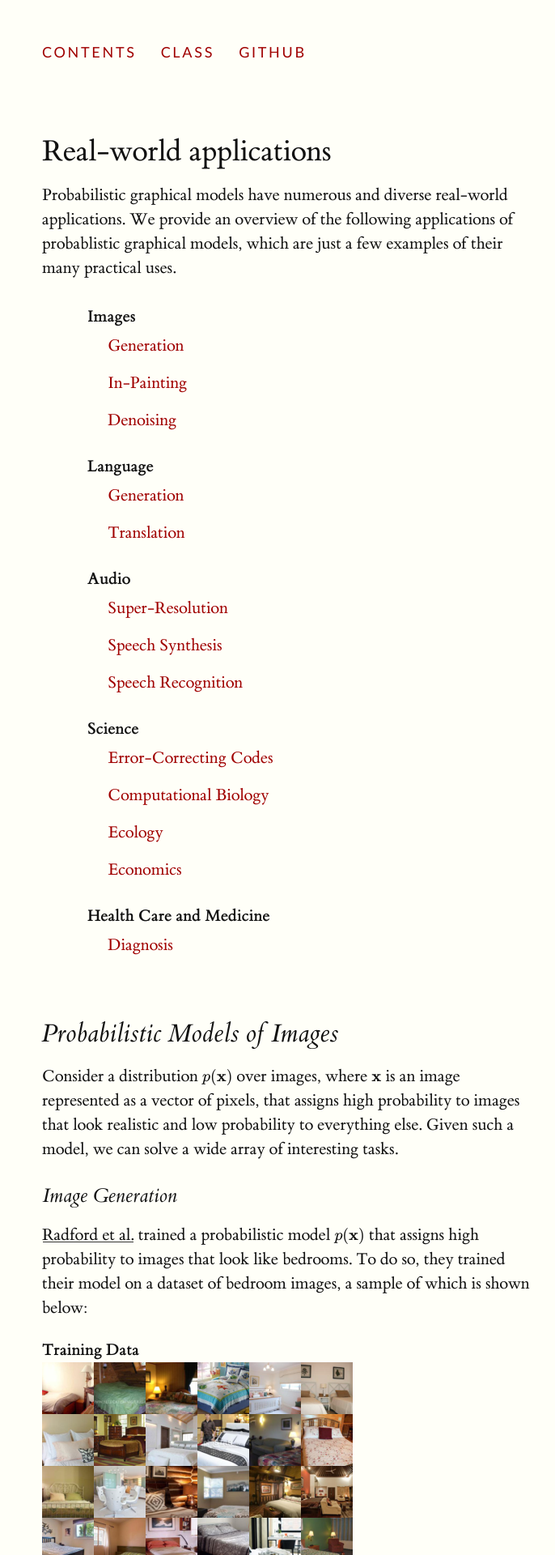
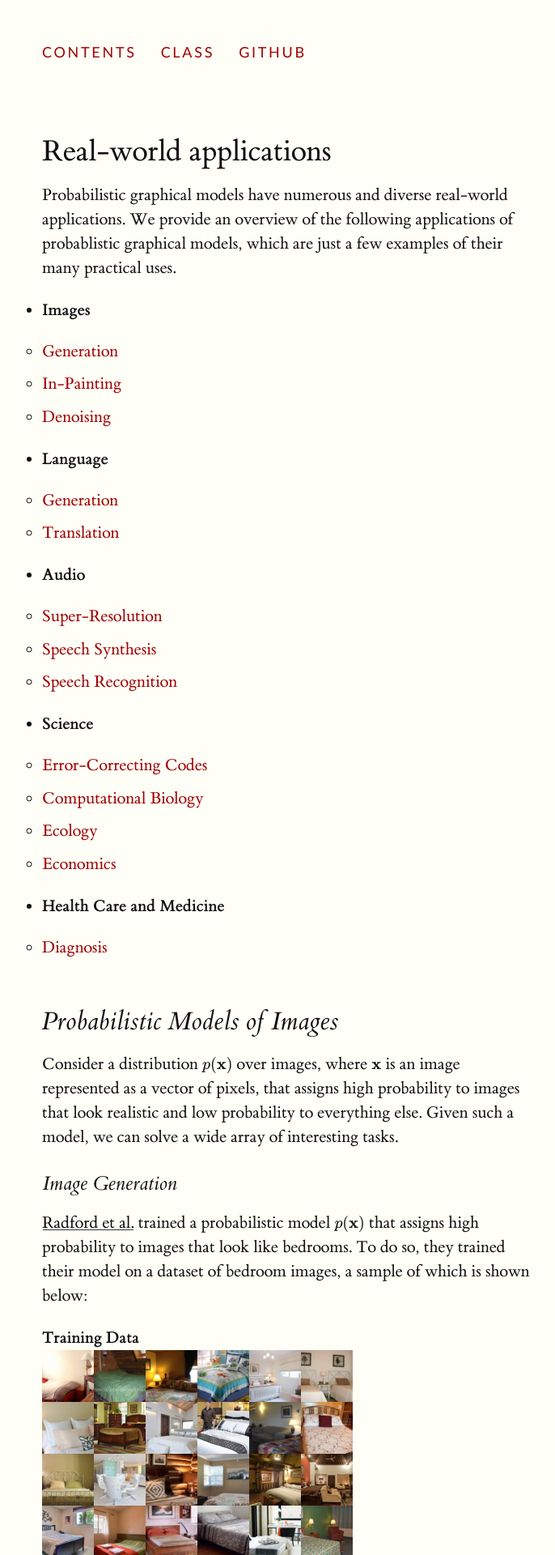
Before and after one commit to ermongroup/cs228-notes, a Jekyll site: the page built from preliminaries/applications/index.md, in a window 1280 px wide. Shown: the top 1920 px of the page at 81% size, without its empty margins (108-794 px from the left). Built offline with Jekyll 4.4.1, drawn with Linux system fonts in a browser that asks for light colours; formulas are drawn with MathJax 3.

Commit message:
Cleanup CSS
Lists now show bullet points / numbers

```diff
--- a/css/tufte.scss
+++ b/css/tufte.scss
@@ -85,53 +85,7 @@ p.subtitle { font-style: italic;
              display: block;
              line-height: 1; }
 
-p, ol, ul { font-size: 1.4rem; }
-
-
-p { line-height: 2rem;
-    margin-top: 1.4rem;
-    margin-bottom: 1.4rem;
-    padding-right: 0;
-    vertical-align: baseline; }
-
-blockquote p {  font-size: 1.1rem;
-                line-height: 1.78181818;
-                margin-top: 1.78181818rem;
-                margin-bottom: 1.78181818rem;
-                width: 45%;
-                padding-left: 2.5%;
-                padding-right: 2.5%; }
-
-// remove div.epigraph styling
-
-blockquote { font-size: 1.4rem; }
-
-blockquote p { width: 50%; }
-
-blockquote footer { width: 50%; // 55%
-                    font-size: 1.1rem;
-                    text-align: right; }
-
-
-pre, pre code, p code, p pre code { font-family: $code-font;  // removed .code 'class' since code is an actual html tag
-        font-size: 1.2rem;                   // also added p code, p pre code and pre selector to account for Markdown parsing
-        line-height: 1.71428571;        // of triple backticks plus rationalized line-heights and margins
-        margin-top: 1.71428571rem; }
-
-
-h1 code, h2 code, h3 code { font-size: 0.80em; } //left in for no real reason
-
-
-
-/* Basic Layout stuff --*/
-
-// article { position: relative;
-//           padding: 1
-//
-//           rem 0rem 2.5rem 0rem; } // reduced top and bottom padding by 50%
-//
-// section { padding-top: 1rem;
-//           padding-bottom: 1rem; }
+// remove .numeral and .danger styling
 
 article { position: relative;
           padding: 5rem 0rem; }
@@ -139,18 +93,30 @@ article { position: relative;
 section { padding-top: 1rem;
           padding-bottom: 1rem; }
 
-p, ol, ul { font-size: 1.4rem; }
+p, ol, ul { font-size: 1.4rem;
+            line-height: 2rem; }
 
-ul { width: 45%;
-     -webkit-padding-start: 5%;
-     -webkit-padding-end: 5%;
-     list-style-type: none; }
+p { margin-top: 1.4rem;
+    margin-bottom: 1.4rem;
+    padding-right: 0;
+    vertical-align: baseline; }
 
-ol { -webkit-padding-start: 5%;
-     -webkit-padding-end: 5%;
-     list-style-type: decimal; }
+// remove div.epigraph styling
 
-ul li { padding: 0.5em 0; } //vertical padding on list items screws up vertical rhythym
+blockquote { font-size: 1.4rem; }
+
+// changed
+blockquote p { font-size: 1.1rem;
+               line-height: 1.75rem;
+               width: 50%;
+               margin-left: 2.5%; }
+
+blockquote footer { width: 50%; // 55%
+                    font-size: 1.1rem;
+                    text-align: right; }
+
+
+// remove li:not(:first-child) styling
 
 figure, figure img.maincolumn { max-width: 55%;
          -webkit-margin-start: 0;
@@ -207,9 +173,8 @@ img { max-width: 100%; }
                          vertical-align: baseline;
                          position: relative; }
 
-li .sidenote, li .marginnote{ margin-right: -80%; } //added to allow for the fact that lists are indented and marginnotes and sidenotes push to right
-
-blockquote .sidenote, blockquote .marginnote { margin-right: -79% }
+// added to allow for the fact that lists are indented and marginnotes and sidenotes push to right
+li .sidenote, li .marginnote{ margin-right: -80%; }
 
 .sidenote-number { counter-increment: sidenote-counter; }
 
@@ -228,8 +193,11 @@ blockquote .sidenote, blockquote .marginnote { margin-right: -79% }
                    top: 0rem; } // removed superscripting for numerical reference in sidenote
 
 p, footer, div.table-wrapper, div.mathblock { width: 55%; }
+blockquote .sidenote, blockquote .marginnote { margin-right: -79% } // -82%
 
 div.table-wrapper { overflow-x: auto; } //changed all overflow values to 'auto' so scroll bars appear only as needed
+// remove div.fullwidth, table.fullwidth
+
 .sans { font-family: $sans-font;
         letter-spacing: .03em; }
 
@@ -321,6 +289,16 @@ caption, .booktabs caption { font-size: 90%;
                  font-size: 1.0rem;
                  line-height: 1.96; }
 /* End of Table Styling section */
+
+
+/* Basic Layout stuff --*/
+
+ul, ol { width: 45%;
+         margin-top: 1.4rem;
+         margin-bottom: 1.4rem;
+}
+
+ul li { margin-bottom: 0.5em; } // vertical padding on list items screws up vertical rhythym
 @media (max-width: 760px) { label.margin-toggle:not(.sidenote-number) { display: inline; color: $contrast-color; }
                             .sidenote, .marginnote { display: none; }
                             .margin-toggle:checked + .sidenote,
```
